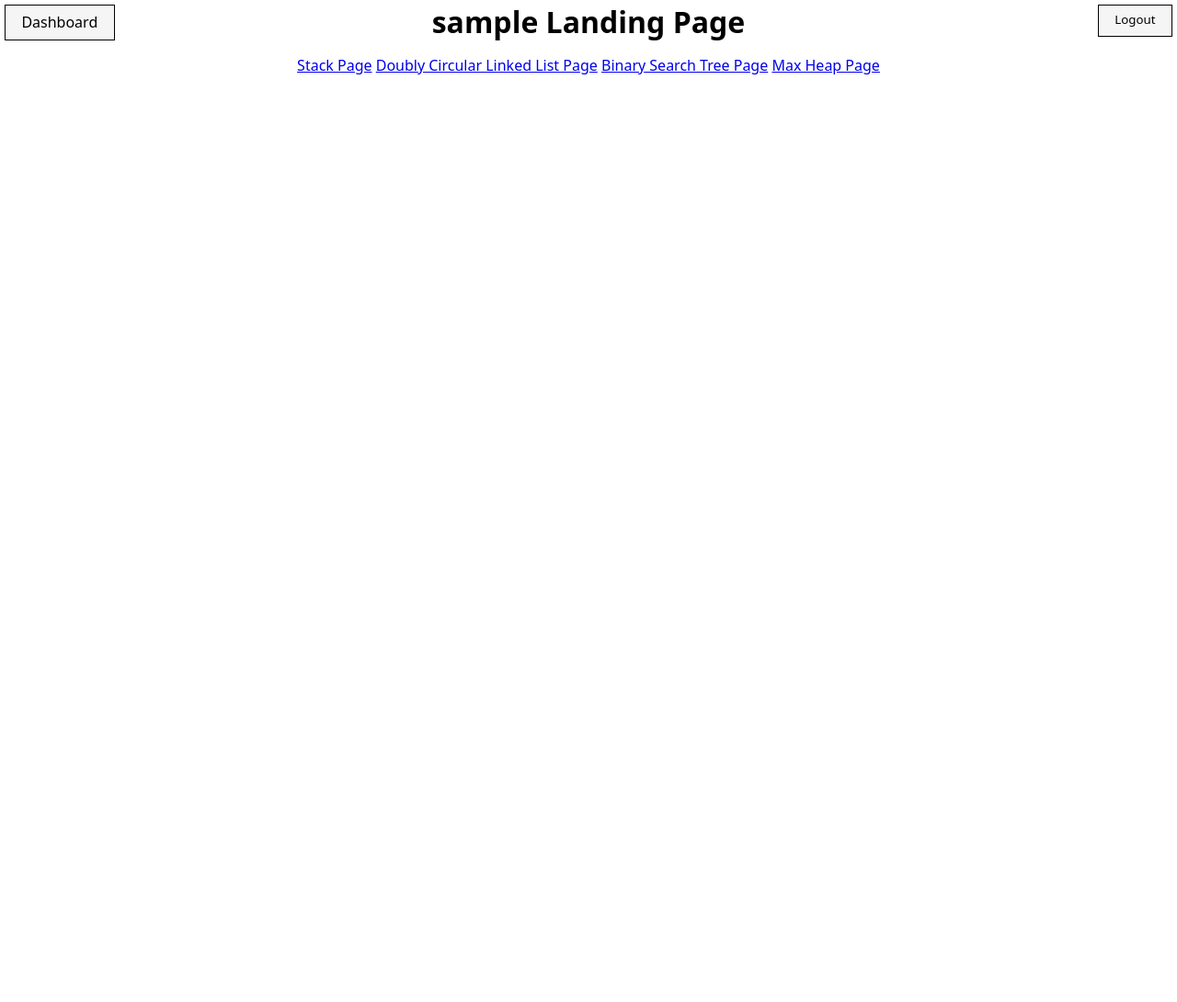
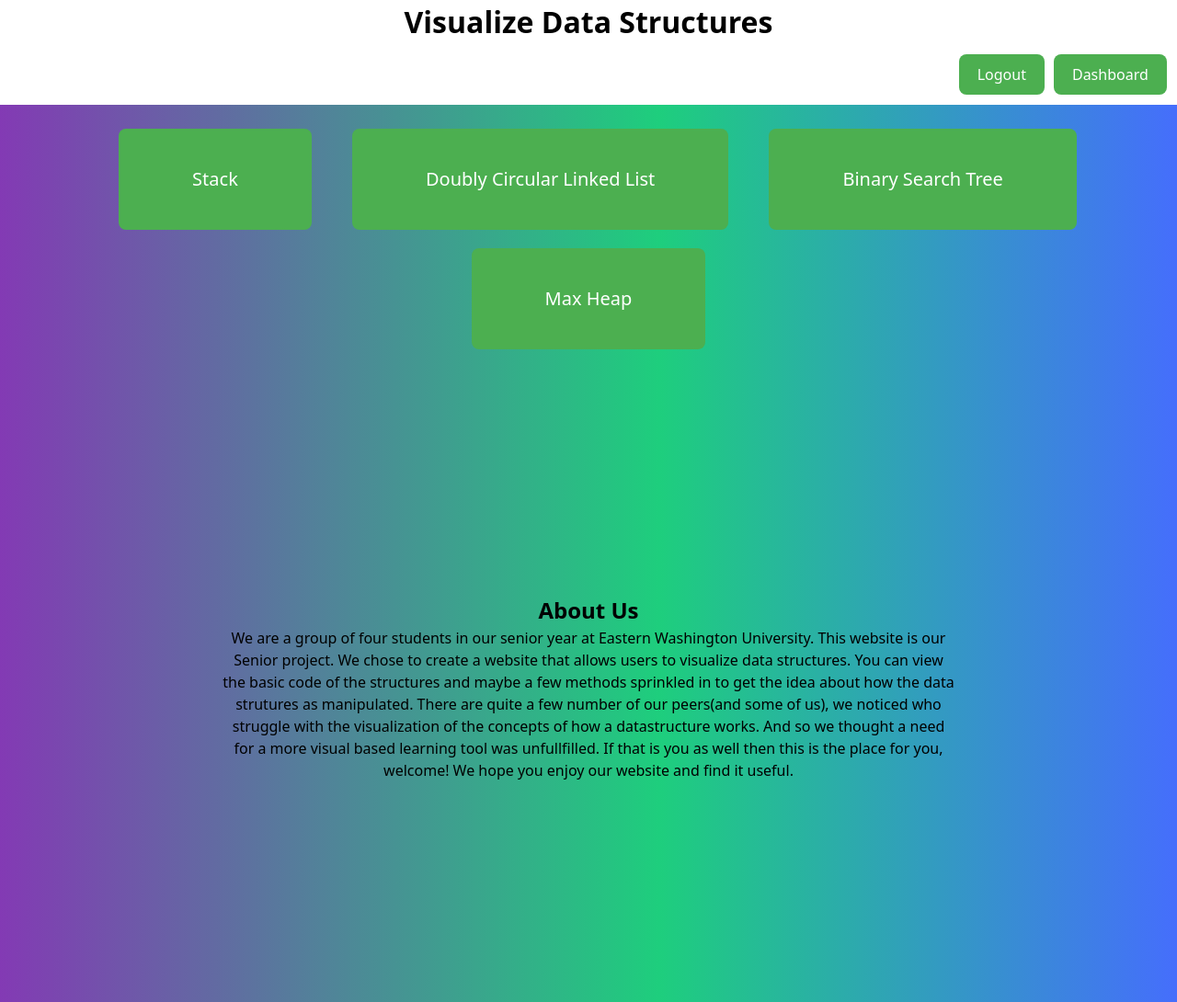
Before and after one commit to rogerb5/data-structure-visualizer, a PHP site: page /home.html in a window 1280 px wide. Shown: the whole page at 92% size. Before the commit the page ends 81 px from the top, so only its background shows below. Run offline with PHP 8.4, Linux system fonts and the light colour scheme; some libraries are stand-ins or nearby versions.

Commit message:
add home page that gwen did

```diff
--- a/css/style.css
+++ b/css/style.css
@@ -10,56 +10,121 @@ h1.main-title {
     text-align: center;
 }
 
-article.links {
-    padding: 0.7rem;
+h2.About.Us {
     text-align: center;
 }
+
+nav {
+    background-color: linear-gradient(to right, violet, indigo, blue, green, yellow, orange, red);
+    text-align: center;
+    padding: 1rem;
+}
+
+nav a {
+    display: inline-block;
+    margin: 0 10px;
+    color: white;
+    text-decoration: none;
+    font-weight: bold;
+    font-size: 18px;
+}
+
+.login-register {
+    display: flex;
+    justify-content: flex-end;
+}
+
+.login-register button {
+    background-color: #4CAF50;
+    border: none;
+    color: white;
+    padding: 10px 20px;
+    text-align: centeer;
+    text-decoration: none;
+    display: inline-block;
+    font-size: 16px;
+    margin-left: 10px;
+    cursor: pointer;
+    border-radius: 8px;
+}
+
+article.About.Us {
+    padding: 15rem;
+    text-align: center;
+}
+
+.button-container {
+    display: flex;
+    justify-content: space-around;
+    margin-top: 2rem;
+}
+
+.button {
+    background-color: #4CAF50;
+    border: none;
+    color: white;
+    padding: 40px 80px;
+    text-align: center;
+    text-decoration: none;
+    display: inline-block;
+    font-size: 20px;
+    margin: 10px;
+    cursor: pointer;
+    border-radius: 8px;
+}
+
+
+
+button#heap-bg:hover {
+    background-image: url("../assets/img/heap.png");
+    background-size: 100% 100%;
+    background-repeat: no-repeat;
+    content: "";
+}
+
+button#bst-bg:hover {
+    background-image: url("../assets/img/bst.png");
+    background-size: 100% 100%;
+    background-repeat: no-repeat;
+    content: "";
+}
+
+
+button#stack-bg:hover {
+    background-image: url("../assets/img/stack.png");
+    background-size: 100% 100%;
+    background-repeat: no-repeat;
+    content: "";
+}
+
+button#ll-bg:hover {
+    background-image: url("../assets/img/cdll.png");
+    background-size: 100% 100%;
+    background-repeat: no-repeat;
+    content: "";
+}
+
+/* The main and register button hover states */
+button#main-login-btn:hover,
+#dashboard-btn:hover{
+    background: rgb(131, 58, 180);
+    background: linear-gradient(90deg, rgba(131, 58, 180, 1) 0%, rgba(30, 206, 125, 1) 56%, rgba(69, 110, 252, 1) 100%);
+}
+
 /* Main Page Styling */
 
-/*dashboard button styling */
-
-a.dashboard-btn {
-    z-index: 1;
-    color: black;
-    background-color: whitesmoke;
-    border: 1px solid black;
-    padding: 0.4rem 1.1rem 0.4rem 1.1rem;
-    position: absolute;
-    top: 0.3rem;
-    left: 0.3rem; /* Adjust as needed for the desired position and padding */
-    transition: background-color 0.5s ease;
-}
-a.dashboard-btn:link {
-    text-decoration: none;
-}
-a.dashboard-btn:visited {
-    text-decoration: none;
-}
-a.dashboard-btn:hover {
-    cursor: pointer;
-    color: #f1faee;
-    background-color: #333;
-    text-decoration: none;
-}
-a.dashboard-btn:active {
-    text-decoration: none;
+main.main-page {
+    min-height: 100vh;
+    background: rgb(131, 58, 180);
+    background: linear-gradient(90deg, rgba(131, 58, 180, 1) 0%, rgba(30, 206, 125, 1) 56%, rgba(69, 110, 252, 1) 100%);
 }
 
-/*logout button Styling */
-.logout-button button {
-    z-index: 1;
-    color: black;
-    background-color: whitesmoke;
-    border: 1px solid black;
-    padding: 0.4rem 1.1rem 0.4rem 1.1rem;
-    top: 0.3rem;
-    right: 0.3rem; /* Adjust as needed for the desired position */
-    position: absolute;
-    transition: background-color 0.5s ease;
+header.main-header {
+    background-color: white;
+
 }
 
-.logout-button button:hover {
-    cursor: pointer;
-    color: #f1faee;
-    background-color: #333;
+div.login-register {
+    background-color: white;
+    padding: 0.7rem;
 }
--- a/home.html
+++ b/home.html
@@ -4,24 +4,44 @@
 <head>
     <meta charset="utf-8">
     <meta http-equiv="X-UA-Compatible" content="IE=edge">
-    <title>Data Structure Visualizer - CSCD 488</title>
+    <title>Data Structure Visualizer - CSCD 488 Home</title>
     <meta name="description" content="">
     <meta name="viewport" content="width=device-width, initial-scale=1">
     <link rel="stylesheet" href="css/style.css">
 </head>
 
 <body>
-    <h1 class="main-title">sample Landing Page</h1>
-    <a href="dashboard.html" class="dashboard-btn">Dashboard</a>
-    <div class="logout-button">
-        <button onclick="logout()">Logout</button>
-    </div>
-    <article class="links">
-        <a href="stack.html">Stack Page</a>
-        <a href="doublycircular.html">Doubly Circular Linked List Page</a>
-        <a href="binarytree.html">Binary Search Tree Page</a>
-        <a href="maxheap.html">Max Heap Page</a>
-    </article>
+
+    <main class="main-page">
+        <header class="main-header">
+            <h1 class="main-title">Visualize Data Structures</h1>
+        </header>
+
+        <div class="login-register">
+            <button onclick="logout()" id="main-login-btn">Logout</button>
+            <a href="dashboard.html"><button id="dashboard-btn">Dashboard</button>
+            <!-- <button id="main-register-btn">Register</button> -->
+        </div>
+
+        <nav>
+            <a href="stack.html"><button class="button" id="stack-bg">Stack</button></a>
+            <a href="doublycircular.html"><button class="button" id="ll-bg">Doubly Circular Linked List</button></a>
+            <a href="binarytree.html"><button class="button" id="bst-bg">Binary Search Tree</button></a>
+            <a href="maxheap.html"><button class="button" id="heap-bg">Max Heap</button></a>
+        </nav>
+        <article class="About Us">
+        <h2 class="About Us">About Us</h2>
+        <p> We are a group of four students in our senior year at Eastern Washington University. This website is our Senior project.
+            We chose to create a website that allows users to visualize data structures. You can view the basic code of the structures and maybe
+            a few methods sprinkled in to get the idea about how the data strutures as manipulated.
+            There are quite a few number of our peers(and some of us), we noticed who struggle with the visualization of the concepts of how a datastructure works.
+            And so we thought a need for a more visual based learning tool was unfullfilled. If that is you as well then this is the place for you, welcome!
+            We hope you enjoy our website and find it useful.
+        </p>
+        </article>
+    </main>
+
+    <script src="js/main.js"></script>
 </body>
 <script src="https://www.gstatic.com/firebasejs/8.6.8/firebase-app.js"></script>
 
@@ -30,4 +50,5 @@
 
 <script src="js/structures/logout.js"></script>
 
+
 </html>
```
Also changed, not shown: assets/img/bst.png (added), assets/img/cdll.png (added), assets/img/heap.png (added), assets/img/stack.png (added).
